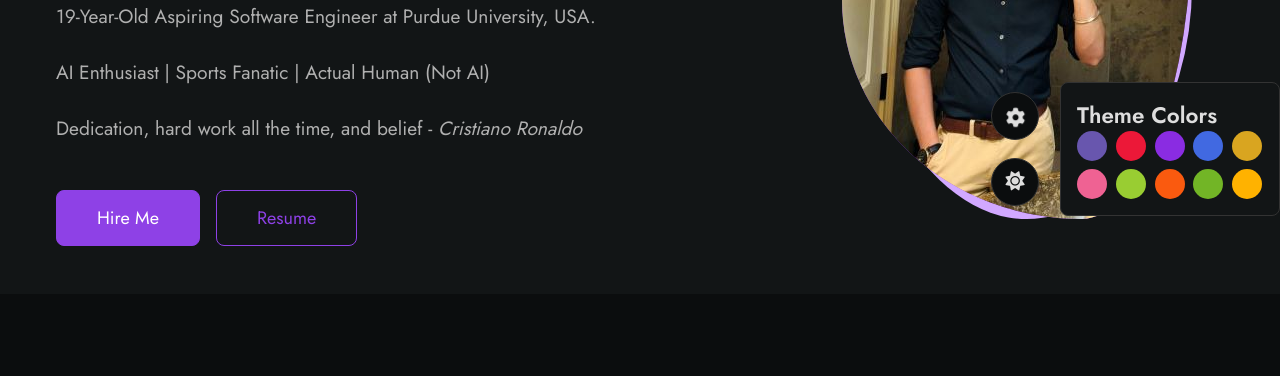
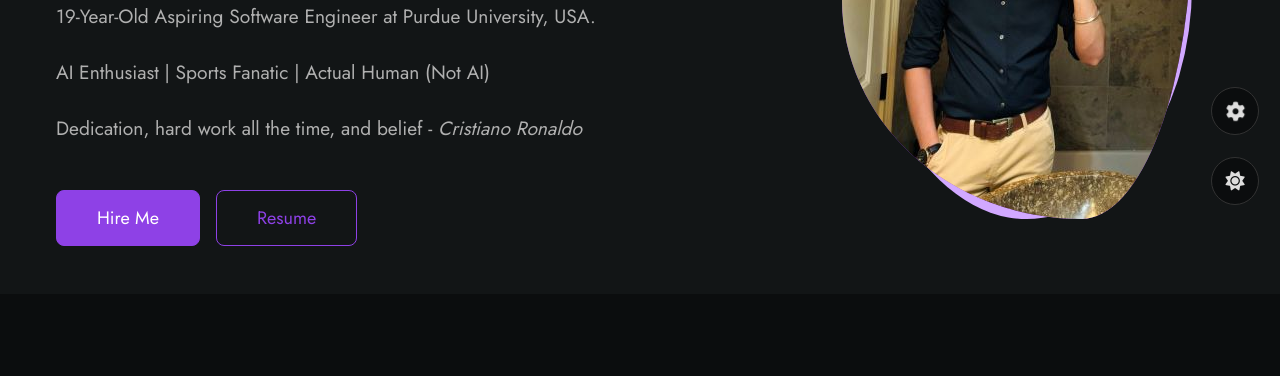
Before and after one commit to ArshSSandhu/ArshSSandhu.github.io, a plain HTML site: page index.html in a window 1280 px wide. Shown: the part 424-800 px from the top of the page. Drawn offline with Linux system fonts and the light colour scheme.

Commit message:
color feature in and out

```diff
--- a/assets/css/styles.css
+++ b/assets/css/styles.css
@@ -135,6 +135,12 @@ img{
   background-color: var(--container-color);
   border-radius: 0.5rem;
   z-index: 1000;
+  transform: translateX(100%);
+  transition: all 0.3s ease;
+}
+
+#toggler:checked ~ .style__switcher{
+  transform: translateX(0);
 }
 
 .style__switcher-toggler,
@@ -171,6 +177,11 @@ img{
 
 #day-night:checked ~ * .fa-moon{
   display: block;
+}
+
+.style__switcher-title{
+  font-size: var(--large-font-size);
+  margin-bottom: 0.75rem;
 }
 
 
```
